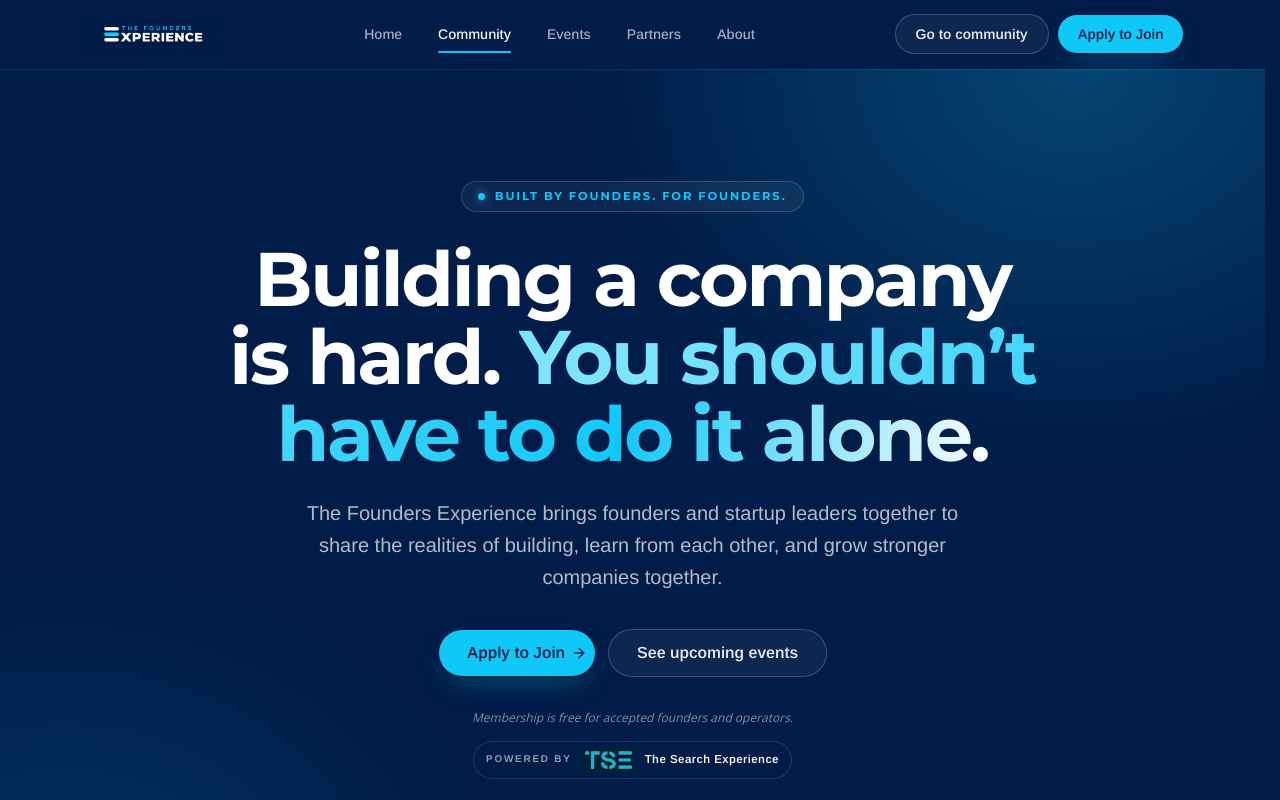
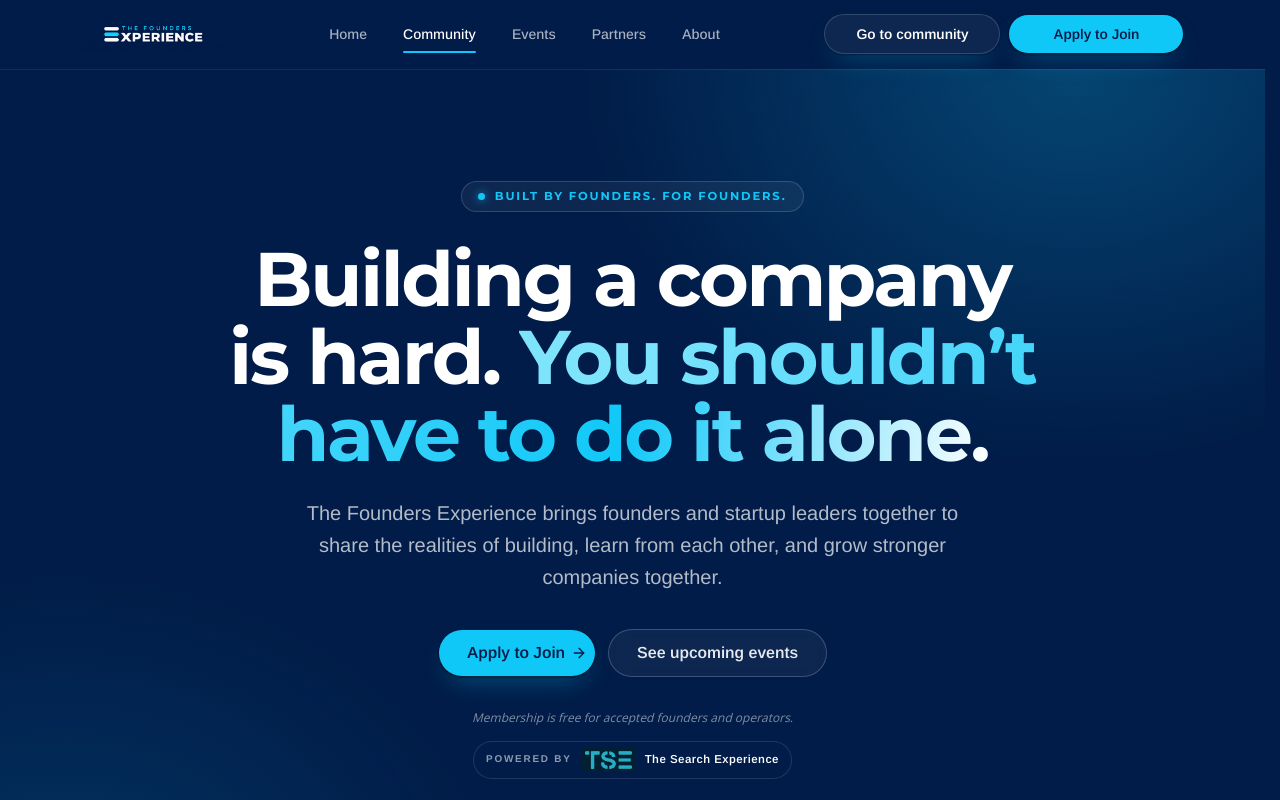
Before and after one commit to rarulraj/TheFoundersExperience-, a Next.js app: page / in a window 1280 px wide. Shown: the top 800 px of the page. Built offline with nearby package versions, Linux system fonts and the light colour scheme.

Commit message:
Match the header community and apply buttons.
They share one size and the same lift on hover so the pair reads as one control.

Co-authored-by: Cursor <cursoragent@cursor.com>

```diff
--- a/src/components/Navbar.tsx
+++ b/src/components/Navbar.tsx
@@ -8,6 +8,12 @@ import { navLinks, siteConfig } from "@/data/content";
 import { cn } from "@/lib/utils";
 import { Button } from "@/components/ui/button";
 import { Logo } from "@/components/Logo";
+
+const headerCta =
+  "btn-glow h-10 w-44 rounded-full px-5 text-sm font-semibold transition-all duration-300 hover:-translate-y-0.5";
+
+const menuCta =
+  "btn-glow h-11 w-full rounded-full px-5 text-sm font-semibold transition-all duration-300 hover:-translate-y-0.5";
 
 // Nav entries that point at a section of the home page rather than a route.
 const sectionIds = navLinks
@@ -153,17 +159,27 @@ export function Navbar() {
         </nav>
 
         <div className="hidden items-center gap-2 lg:flex">
+          <Button
+            render={
               <Link
                 href={siteConfig.circle}
                 target="_blank"
                 rel="noopener noreferrer"
-            className="inline-flex h-10 items-center justify-center rounded-full border border-white/20 bg-white/5 px-5 text-sm font-semibold text-white/90 transition-colors hover:border-white/40 hover:bg-white/10 hover:text-white focus-visible:ring-3 focus-visible:ring-ring/50 focus-visible:outline-none"
+              />
+            }
+            className={cn(
+              headerCta,
+              "border-white/20 bg-white/5 text-white hover:border-white/40 hover:bg-white/10"
+            )}
           >
             Go to community
-          </Link>
+          </Button>
           <Button
             render={<Link href="/apply" />}
-            className="btn-glow h-10 rounded-full bg-primary px-5 text-sm font-semibold text-primary-foreground transition-transform hover:-translate-y-0.5 hover:bg-primary/90"
+            className={cn(
+              headerCta,
+              "bg-primary text-primary-foreground hover:bg-primary/90"
+            )}
           >
             Apply to Join
           </Button>
@@ -215,18 +231,28 @@ export function Navbar() {
               );
             })}
             <div className="rule-fade mt-3 mb-4" />
+            <Button
+              render={
                 <Link
                   href={siteConfig.circle}
                   target="_blank"
                   rel="noopener noreferrer"
                   onClick={closeMenu}
-              className="inline-flex h-11 w-full items-center justify-center rounded-full border border-white/20 bg-white/5 text-sm font-semibold text-white/90 transition-colors hover:border-white/40 hover:bg-white/10 hover:text-white focus-visible:ring-3 focus-visible:ring-ring/50 focus-visible:outline-none"
+                />
+              }
+              className={cn(
+                menuCta,
+                "border-white/20 bg-white/5 text-white hover:border-white/40 hover:bg-white/10"
+              )}
             >
               Go to community
-            </Link>
+            </Button>
             <Button
               render={<Link href="/apply" onClick={closeMenu} />}
-              className="btn-glow h-11 w-full rounded-full bg-primary font-semibold text-primary-foreground hover:bg-primary/90"
+              className={cn(
+                menuCta,
+                "bg-primary text-primary-foreground hover:bg-primary/90"
+              )}
             >
               Apply to Join
             </Button>
```
Lines whose indentation alone changed are shown as unchanged.
